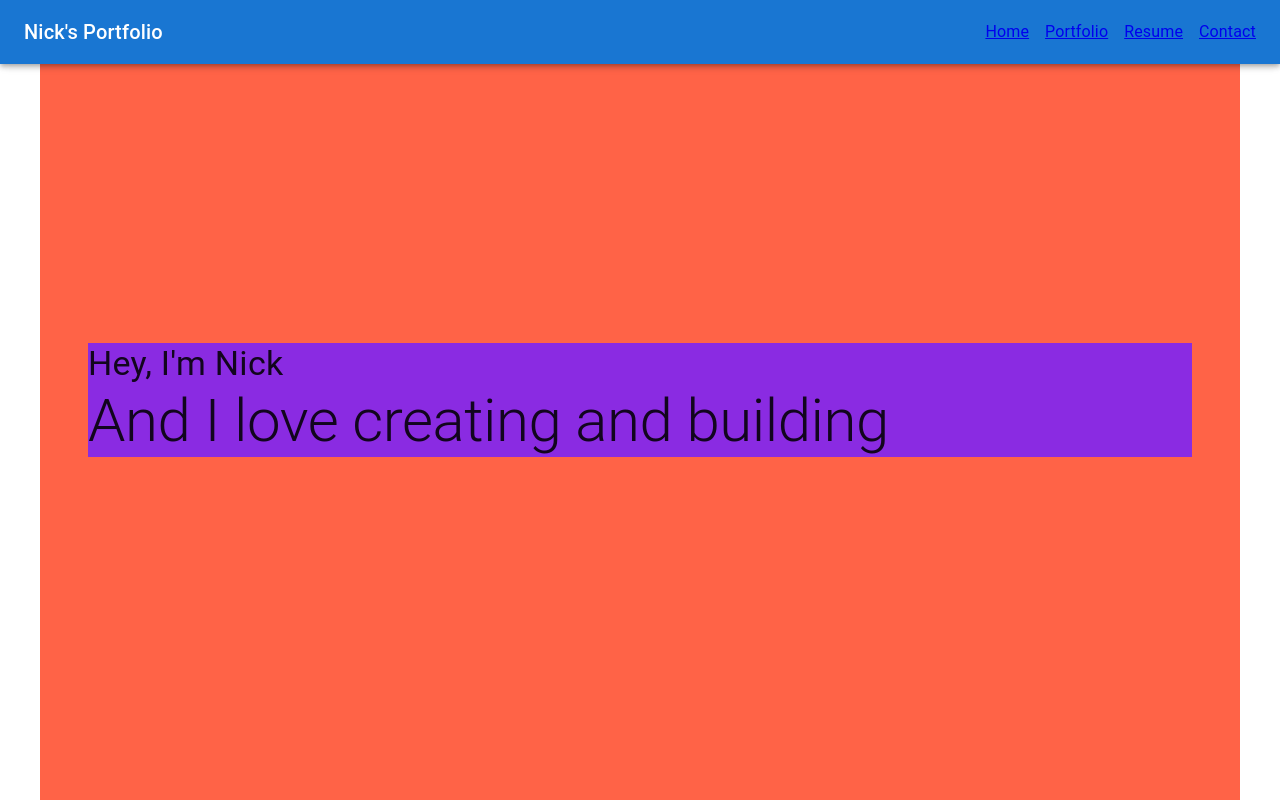
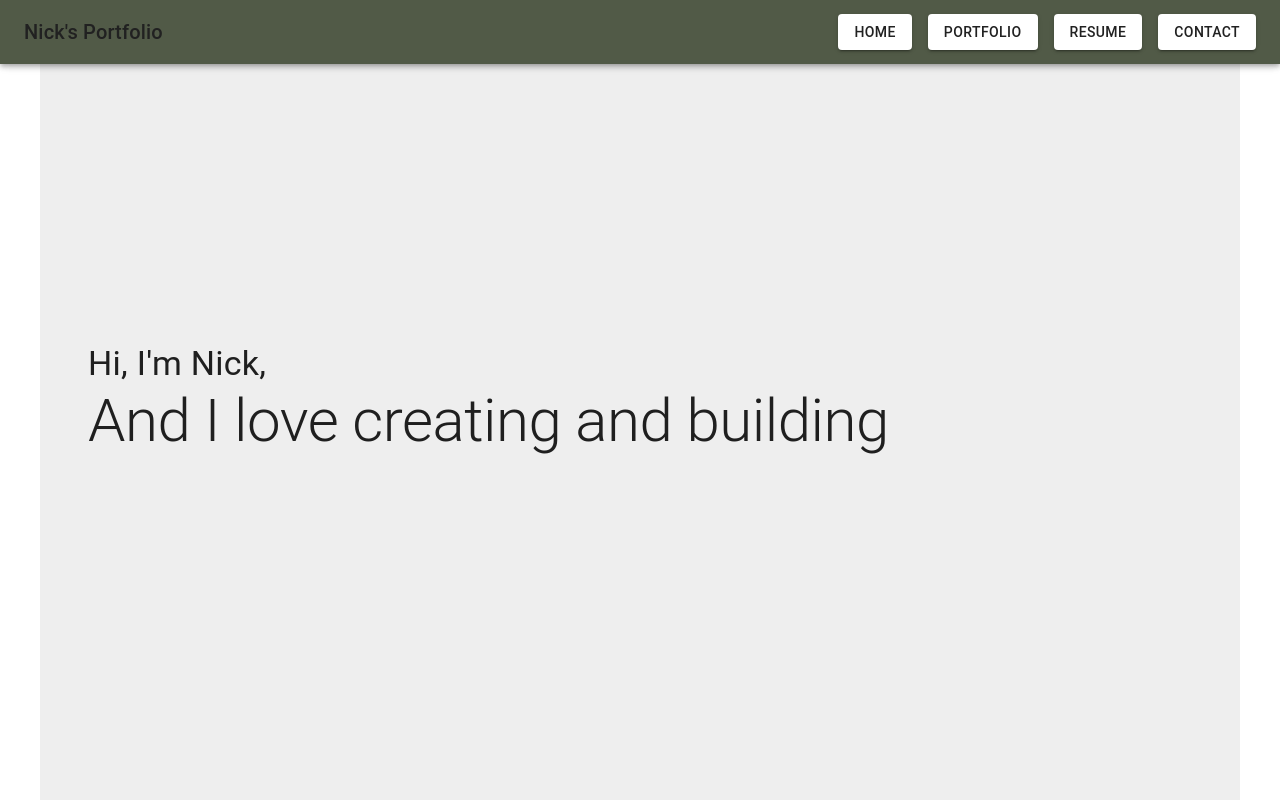
Before and after one commit to NickMiller02/Portfolio, a React (Create React App) app: page / in a window 1280 px wide. Built offline with nearby package versions, Linux system fonts and the light colour scheme.

Commit message:
worked on palette and nav bar

```diff
--- a/src/components/Home.js
+++ b/src/components/Home.js
@@ -1,7 +1,7 @@
 // Imports - React & Material UI
 import React from 'react';
 import { Typography, Card, CardActions, CardContent, CardMedia, CssBaseline, Grid, Container, Box } from '@mui/material';
-
+import theme from '..';
 
 // Home Function
 export const Home = () => {
@@ -14,8 +14,7 @@ export const Home = () => {
                 height: "100vh",
                 display: "flex",
                 alignItems: "center",
-                justifyContent: "center",
-                bgcolor: "tomato",
+                bgcolor: theme.palette.primary.dark,
             }}
         >
             <Container>
@@ -23,11 +22,13 @@ export const Home = () => {
                     display: "flex",
                     flexDirection: { xs: "column", md: "column" },
                     justifyContent: "flex",
-                    bgcolor: "blueviolet"
+                    bgcolor: theme.palette.primary.dark
                     }}
                 >
-                    <Typography variant='h4' sx={{ alignItems: "left" }}>Hey, I'm Nick</Typography>
-                    <Typography variant='h2' sx={{ alignItems: "left" }}>And I love creating and building</Typography>
+                    <Typography variant='h4' sx={{ alignItems: "left" }}>Hi, I'm Nick,</Typography>
+                    <Typography variant='h2' sx={{ alignItems: "left" }}>And I love creating and building
+
+                    </Typography>
                 </Box>
             </Container>
         </Container>
--- a/src/components/Nav.js
+++ b/src/components/Nav.js
@@ -1,7 +1,8 @@
 // Imports - React & Material UI
 import React from 'react';
+import theme from '..';
 import { Link } from 'react-router-dom';
-import { Typography, AppBar, CssBaseline, Toolbar, Stack } from '@mui/material';
+import { Typography, AppBar, CssBaseline, Toolbar, Stack, Button } from '@mui/material';
 
 
 // Nav Function
@@ -12,7 +13,7 @@ export const Nav = () => {
         <>
             {/* Styles Nav Bar */}
             <CssBaseline />
-            <AppBar sx={{ display: "flex" }}>
+            <AppBar sx={{ display: "flex", bgcolor: theme.palette.secondary.main }}>
                 <Toolbar>
                     <Typography variant='h6' component='div' sx={{ flexGrow: 1 }}>
                         Nick's Portfolio
@@ -20,10 +21,18 @@ export const Nav = () => {
 
                     {/* Lists and Links each page/tab */}
                     <Stack direction='row' spacing={2}>
-                        <Link to='/'>Home</Link>
-                        <Link to='portfolio'>Portfolio</Link>
-                        <Link to='resume'>Resume</Link>
-                        <Link to='contact'>Contact</Link>
+                        <Link to='/'>
+                            <Button variant='contained'>Home</Button>
+                        </Link>
+                        <Link to='portfolio'>
+                            <Button variant='contained'>Portfolio</Button>
+                        </Link>
+                        <Link to='resume'>
+                            <Button variant='contained'>Resume</Button>
+                        </Link>
+                        <Link to='contact'>
+                            <Button variant='contained'>Contact</Button>
+                        </Link>
                     </Stack>
                 </Toolbar>
             </AppBar>
--- a/src/index.js
+++ b/src/index.js
@@ -3,8 +3,27 @@ import React from 'react';
 import ReactDOM from 'react-dom/client';
 import App from './App'
 import { ThemeProvider, createTheme } from '@mui/material';
+import { grey } from '@mui/material/colors';
 
 const theme = createTheme({
+  palette: {
+    primary: {
+      main: '#FFFFFF',
+      dark: '#eeeeee',
+      trim: '#753742',
+      contrastText: grey[900],
+      background: {
+        default: '#FFFFFF',
+        paper: '#eeeeee',
+      },
+    },
+    secondary: {
+      main: '#515A47',
+      dark: '#383e31',
+      trim: '#5CAB7D',
+      contrastText: grey[800],
+    },
+  },
   breakpoints: {
     values: {
       xs: 0,
@@ -14,7 +33,7 @@ const theme = createTheme({
       xl: 1536,
     },
   },
-})
+});
 
 const root = ReactDOM.createRoot(document.getElementById('root'));
 root.render(
@@ -24,3 +43,5 @@ root.render(
     </ThemeProvider>
   </React.StrictMode>
 );
+
+export default theme;
```
